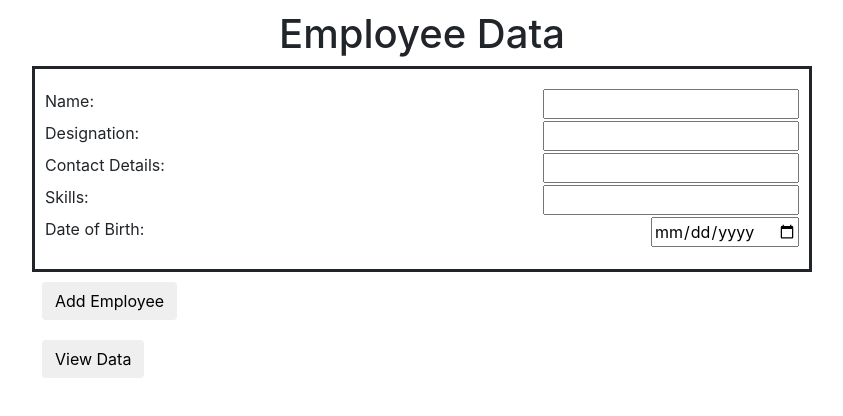
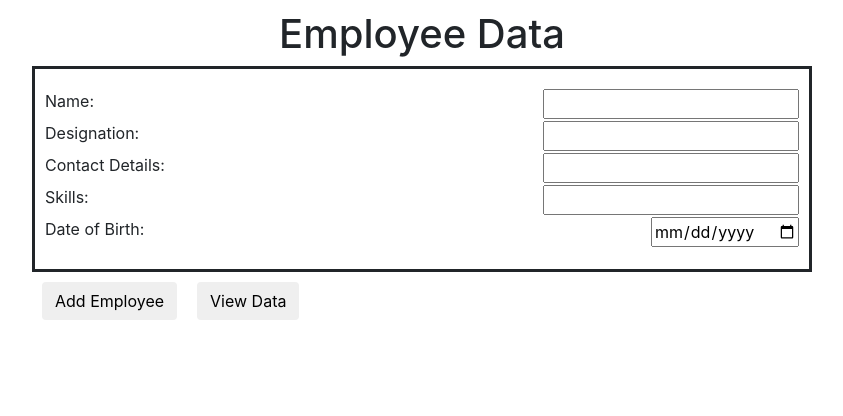
Before and after one commit to rajgaur98/antstack_test, a React (Create React App) app in the folder client/: page / in a window 1280 px wide. Shown: the top 416 px of the page, without its empty margins (218-1061 px from the left). Built offline with nearby package versions, Linux system fonts and the light colour scheme.

Commit message:
Modularized code

```diff
--- a/client/src/App.js
+++ b/client/src/App.js
@@ -1,31 +1,14 @@
 import React, { Component } from 'react';
+import Header from './HeaderComponent/Header';
+import Form from './FormComponent/Form';
 import './App.css';
 
 class App extends Component {
   render(){
     return (
       <div className="body-container">
-        <header className="header-class">
-          <h1>
-            Employee Data
-          </h1>
-        </header>
-        <form>
-          <div className="border-class">
-            <label for="name">Name: </label>
-            <input className="inputs" type="text" id="name" /><br />
-            <label for="designation">Designation: </label>
-            <input className="inputs" type="text" id="designation" /><br />
-            <label for="contact">Contact Details: </label>
-            <input className="inputs" type="text" id="contact" /><br />
-            <label for="skills">Skills: </label>
-            <input className="inputs" type="text" id="skills" /><br />
-            <label for="dob">Date of Birth: </label>
-            <input className="inputs" type="date" id="dob" />
-          </div>
-          <input className="btn btn-default" type="submit" value="Add Employee"/>
-        </form>
-        <button className="btn btn-default">View Data</button>
+        <Header />
+        <Form />
       </div>
     );
   }
--- /dev/null
+++ b/client/src/FormComponent/Form.js
@@ -0,0 +1,24 @@
+import React from 'react';
+
+function Form(props) {
+    return(
+        <form>
+          <div className="border-class">
+            <label for="name">Name: </label>
+            <input className="inputs" type="text" id="name" /><br />
+            <label for="designation">Designation: </label>
+            <input className="inputs" type="text" id="designation" /><br />
+            <label for="contact">Contact Details: </label>
+            <input className="inputs" type="text" id="contact" /><br />
+            <label for="skills">Skills: </label>
+            <input className="inputs" type="text" id="skills" /><br />
+            <label for="dob">Date of Birth: </label>
+            <input className="inputs" type="date" id="dob" />
+          </div>
+          <input className="btn btn-default" type="submit" value="Add Employee"/>
+          <button className="btn btn-default">View Data</button>
+        </form>
+    );
+}
+
+export default Form;
--- /dev/null
+++ b/client/src/HeaderComponent/Header.js
@@ -0,0 +1,13 @@
+import React from 'react';
+
+function Header(props) {
+    return(
+        <header className="header-class">
+            <h1>
+                Employee Data
+            </h1>
+        </header>
+    );
+}
+
+export default Header;
--- a/client/src/index.js
+++ b/client/src/index.js
@@ -1,6 +1,5 @@
 import React from 'react';
 import ReactDOM from 'react-dom';
-import './index.css';
 import App from './App';
 
 ReactDOM.render(
```
